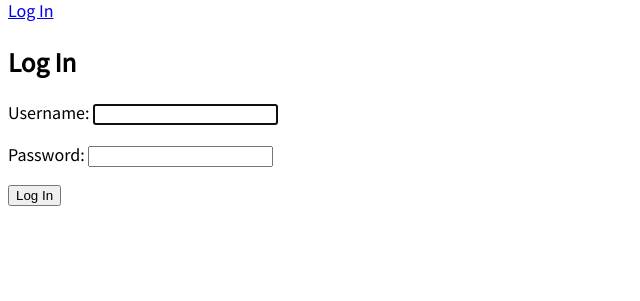
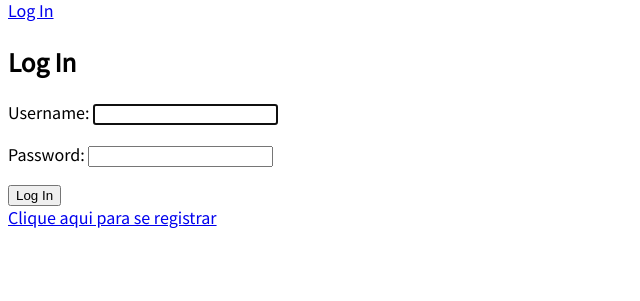
Before and after one commit to bkalil7/blog-app, a Django app: page /accounts/login/ in a window 1280 px wide. Shown: the part 176-477 px from the top of the page, without its empty margins (0-640 px from the left). Run offline with Django 3.2, Linux system fonts and the light colour scheme.

Commit message:
Added link to registration

```diff
--- a/templates/registration/login.html
+++ b/templates/registration/login.html
@@ -6,5 +6,8 @@
         {% csrf_token %}
         {{form.as_p}}
         <button type="submit">Log In</button>
+        <div>
+            <a href="{% url 'signup' %}">Clique aqui para se registrar</a>
+        </div>
     </form>
 {% endblock %}
```
Also changed, not shown: db.sqlite3.
